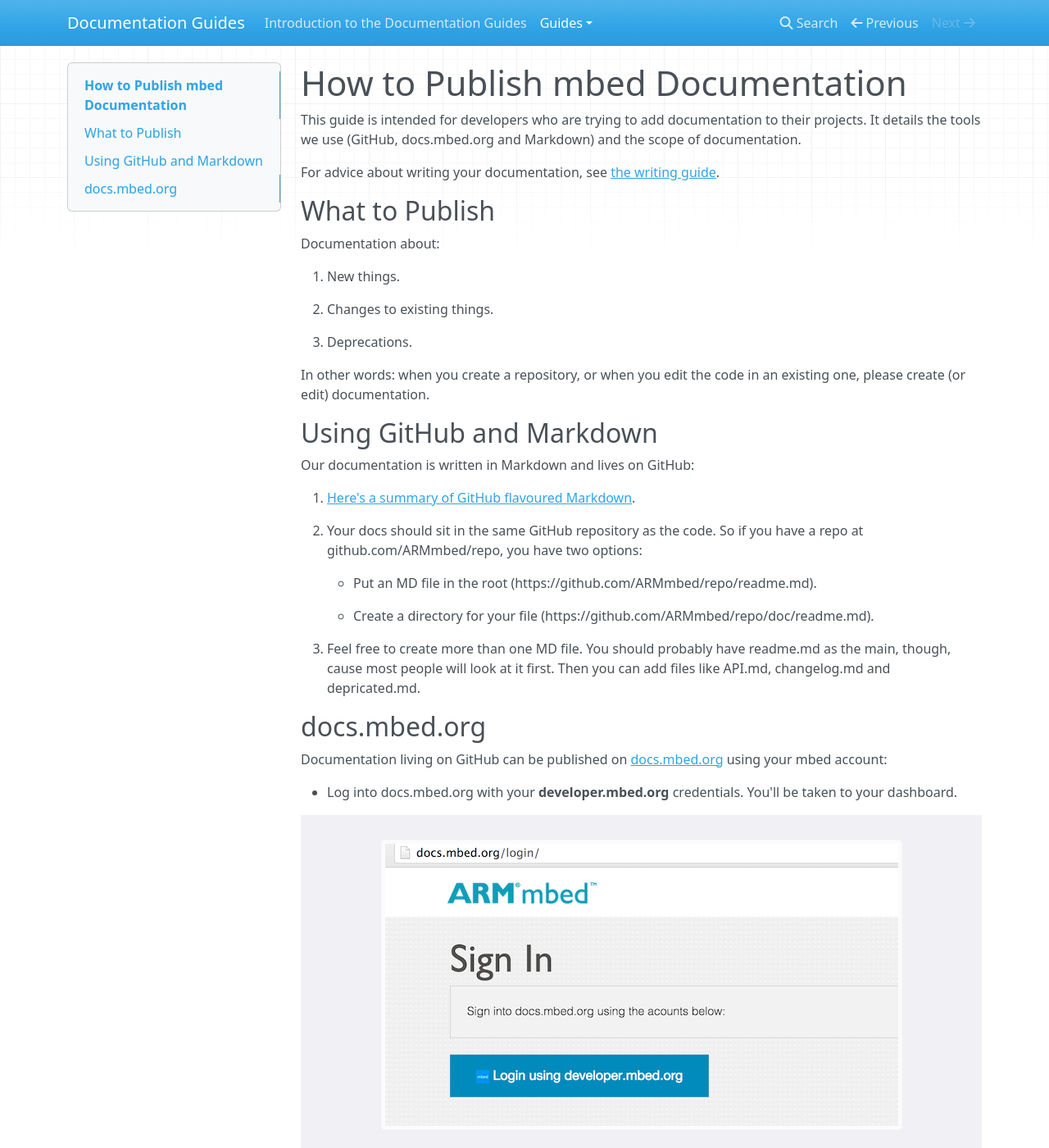
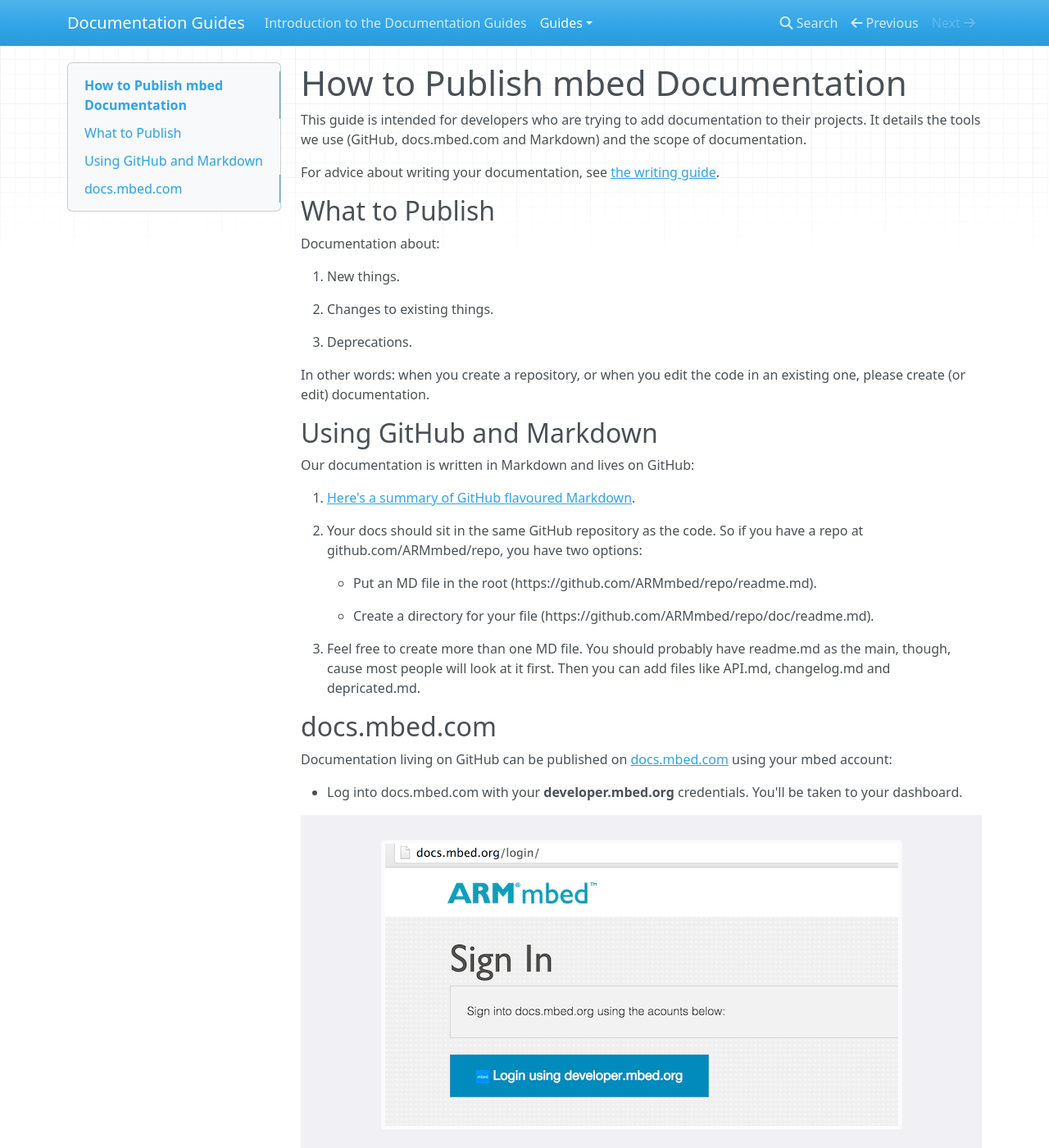
Before and after one commit to JoeTheGuitarist/documentation_docs, an MkDocs documentation site: the page built from Docs/publishing_guide.md, in a window 1280 px wide and 1400 px high. Shown: the whole window at 82% size. Built offline with MkDocs 1.6.1, drawn with Linux system fonts in a browser that asks for light colours; nearby versions of some CDN libraries; old or Windows-style settings are respelled for this version of MkDocs; some of the changed text lies outside the part shown.

Commit message:
From .org to .com

```diff
--- a/Docs/publishing_guide.md
+++ b/Docs/publishing_guide.md
@@ -1,6 +1,6 @@
 # How to Publish mbed Documentation
 
-This guide is intended for developers who are trying to add documentation to their projects. It details the tools we use (GitHub, docs.mbed.org and Markdown) and the scope of documentation.
+This guide is intended for developers who are trying to add documentation to their projects. It details the tools we use (GitHub, docs.mbed.com and Markdown) and the scope of documentation.
 
 For advice about writing your documentation, see [the writing guide](writing_guide.md).
 
@@ -30,11 +30,11 @@ Our documentation is written in Markdown and lives on GitHub:
 
 3. Feel free to create more than one MD file. You should probably have readme.md as the main, though, cause most people will look at it first. Then you can add files like API.md, changelog.md and depricated.md.
 
-## docs.mbed.org
+## docs.mbed.com
 
-Documentation living on GitHub can be published on [docs.mbed.org](http://docs.mbed.org) using your mbed account:
+Documentation living on GitHub can be published on [docs.mbed.com](http://docs.mbed.com) using your mbed account:
 
-- Log into docs.mbed.org with your **developer.mbed.org** credentials. You'll be taken to your dashboard.
+- Log into docs.mbed.com with your **developer.mbed.org** credentials. You'll be taken to your dashboard.
 
 <span style="background-color: #F0F0F5; text-align:center;display:block; height:100%; padding:10px;">![Logging in](/Images/DocsLogin.png)</span>
 
@@ -61,7 +61,7 @@ Documentation living on GitHub can be published on [docs.mbed.org](http://docs.m
 * When the build is done, you can click **View Docs** to see your project.
 
 <span style="background-color:#E6E6E6;border:1px solid #000;display:block; height:100%; padding:10px">
-**Tip**: docs.mbed.org uses the [Mkdocs engine](http://www.mkdocs.org/). Read [their documentation](http://www.mkdocs.org/#getting-started) to learn about more options.</span>
+**Tip**: docs.mbed.com uses the [Mkdocs engine](http://www.mkdocs.org/). Read [their documentation](http://www.mkdocs.org/#getting-started) to learn about more options.</span>
 
 ______
 Copyright © 2015 ARM Ltd. All rights reserved.
```
